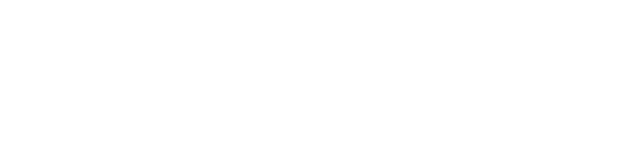
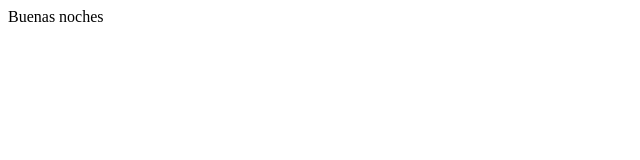
Before and after one commit to ESebastianC/ManejoyMercurial, a plain HTML site: page index.html in a window 1280 px wide. Shown: the whole page, without its empty margins (0-640 px from the left). Drawn offline with Linux system fonts and the light colour scheme.

Commit message:
Segundo COmmit

```diff
--- a/index.html
+++ b/index.html
@@ -6,6 +6,6 @@
     <title>Manejo y configuracion</title>
 </head>
 <body>
-
+    Buenas noches
 </body>
 </html>
```
